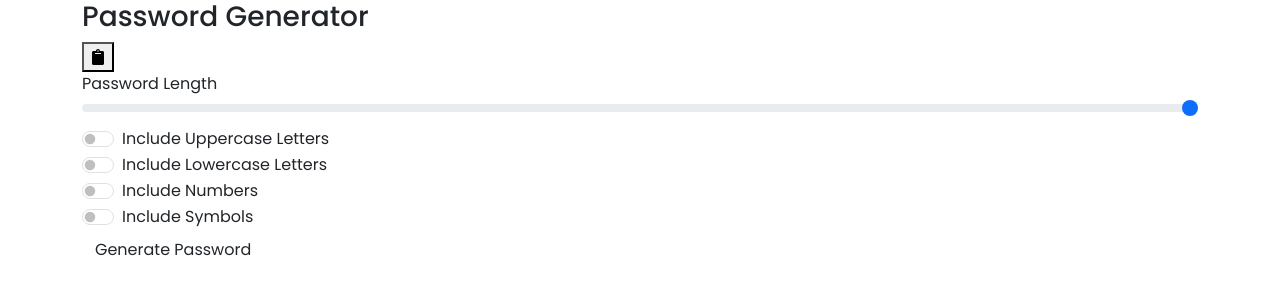
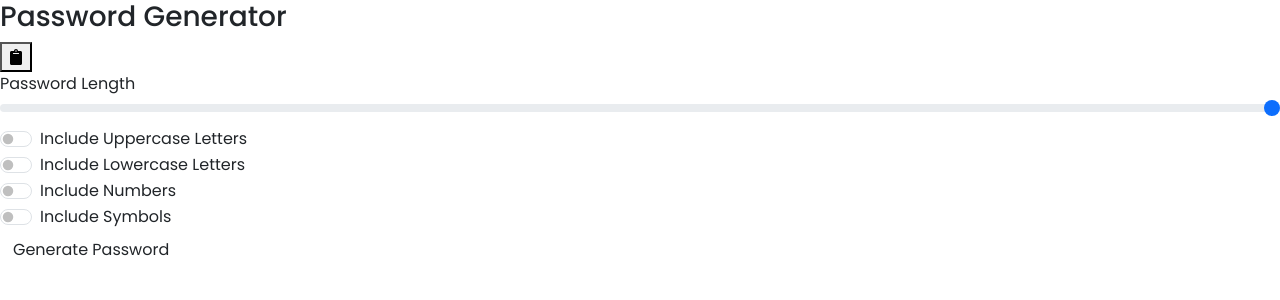
Before and after one commit to odhiambo-ed/react-secure-pass-gen, a React (Vite) app: page / in a window 1280 px wide. Shown: the top 300 px of the page. Built offline with nearby package versions, Linux system fonts and the light colour scheme.

Commit message:
add pass background

```diff
--- a/src/components/Password.css
+++ b/src/components/Password.css
@@ -0,0 +1,3 @@
+.pass__background {
+    background-color: var(--platinum);
+}
--- a/src/components/Password.jsx
+++ b/src/components/Password.jsx
@@ -2,7 +2,7 @@ import { FaClipboard } from "react-icons/fa";
 
 export default function Password() {
   return (
-    <div className="container">
+    <div className="pass__background">
       <div className="pass__container">
         <h3>Password Generator</h3>
         <div className="pass__field">
```
